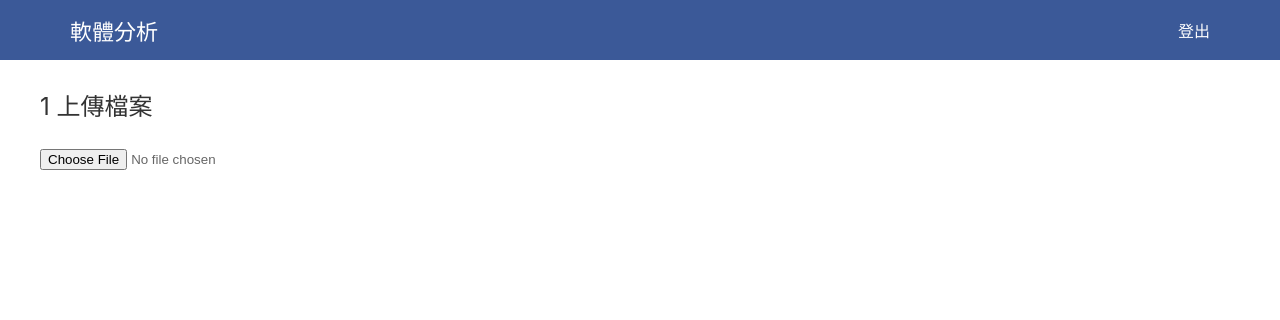
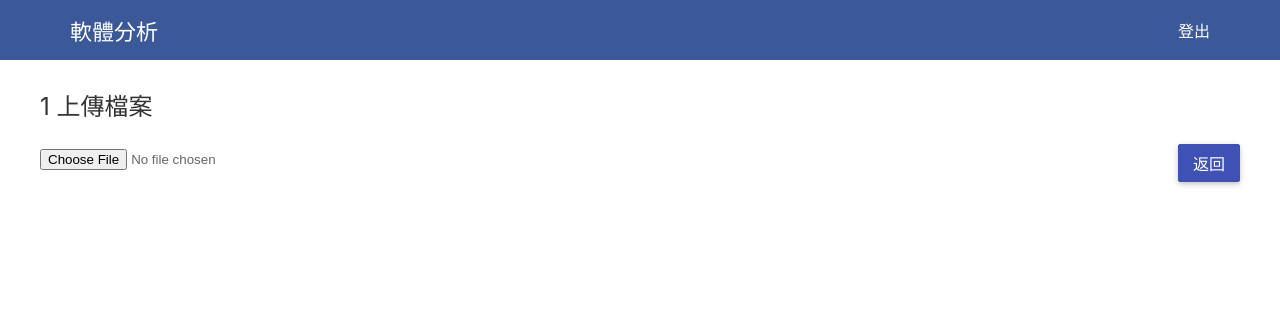
Before and after one commit to karta1307845/SoftwareMeasure, a PHP site: page /view_file.php?projectName=1 in a window 1280 px wide. Shown: the top 320 px of the page. Run offline with PHP 8.4, Linux system fonts and the light colour scheme; data that the repository does not hold is empty; some libraries are stand-ins or nearby versions.

Commit message:
新增返回按鈕

```diff
--- a/js/file/init.js
+++ b/js/file/init.js
@@ -42,7 +42,7 @@ $(function () {
         actions: ["Close"],
         draggable: false,
         resizable: false,
-        close: function(){
+        close: function () {
             $("#analyze_result").html();
         }
     }).data("kendoWindow")
@@ -88,6 +88,11 @@ $(function () {
         $("#view_window").data("kendoWindow").close();
     });
 
+    $("#back").click(function () {
+        $(location).prop("href", "action_index.php");
+    });
+
+
     // 搜尋檔案
     $("#file-grid-search").on("keyup", searchFile);
 })
--- a/view_file.php
+++ b/view_file.php
@@ -24,11 +24,14 @@
             <div style="text-align: left; margin-bottom: 20px;">
                 <h3><?php echo $_GET["projectName"] ?> 上傳檔案</h3>
                 <input type="hidden" id="projectId" value=<?php echo $_GET["projectId"] ?>>
-                <div style="width:40%; display: inline-block;">
-                    <input name="files" id="files" type="file" />
-                </div>
-                <div style="width:40%; display: inline-block;">
-                    <p id="errorMsg" style="margin-left: 10px;"></p>
+                <div>
+                    <div style="width:40%; display: inline-block;">
+                        <input name="files" id="files" type="file" />
+                    </div>
+                    <div style="width:40%; display: inline-block;">
+                        <p id="errorMsg" style="margin-left: 10px;"></p>
+                    </div>
+                    <button id="back" class="k-button k-primary" style="float:right">返回</button>
                 </div>
             </div>
 
```
